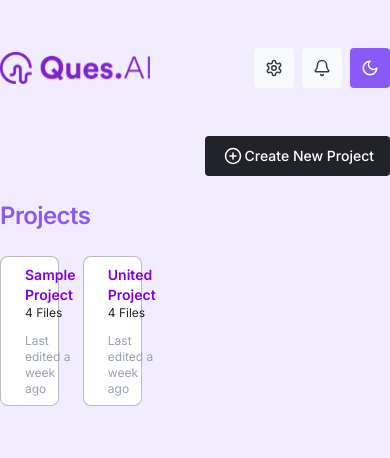
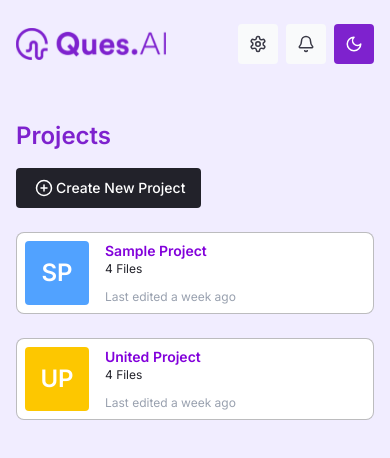
Before and after one commit to AbhilashMadi/Ques.AI, a React (Vite) app in the folder frontend/: page /projects in a window 390 px wide. Shown: the top 458 px of the page. Built offline with nearby package versions, Linux system fonts and the light colour scheme.

Commit message:
feat: responsive fixes

```diff
--- a/frontend/src/App.tsx
+++ b/frontend/src/App.tsx
@@ -21,6 +21,7 @@
 
 // Private Pages
 const ProjectsPage = lazy(() => import('@pages/projects-page'));
+const ProjectDashboard = lazy(() => import('@pages/project-dashboard'));
 
 function App() {
   return (
@@ -43,6 +44,7 @@
           <Route element={<PrivateLayout />}>
             <Route index element={<Navigate to={SitePaths.PROJECTS} replace />} />
             <Route path={SitePaths.PROJECTS.replace('/', '')} element={<ProjectsPage />} />
+            <Route path={SitePaths.PROJECT_DASHBOARD()} element={<ProjectDashboard />} />
           </Route>
 
           {/* Fallback Route */}
--- a/frontend/src/components/common/loader.tsx
+++ b/frontend/src/components/common/loader.tsx
@@ -2,7 +2,7 @@
 import { tubeSpinner } from '@assets';
 
 const Loader: FC = () => {
-  return (<main className="min-h-screen flex-center">
+  return (<main className="min-h-screen bg-background flex-center">
     <img src={tubeSpinner}
       height={50}
       width={50}
--- a/frontend/src/components/empty-projects.tsx
+++ b/frontend/src/components/empty-projects.tsx
@@ -9,27 +9,34 @@
 }
 
 const EmptyProjects: FC<IEmptyProjectsProps> = ({ onCreateProjectPress }) => {
-  return (<section className="flex-center h-[calc(100dvh-8rem)]">
-    <div className="max-w-3xl text-center space-y-10">
-      <h1 className="text-h1 text-primary">Create a New Project</h1>
+  return (
+    <section className="flex items-center justify-center px-4 sm:px-8 py-8 h-[calc(100dvh-8rem)]">
+      <div className="w-full max-w-3xl text-center space-y-8 sm:space-y-10">
+        <h1 className="text-3xl sm:text-4xl font-bold text-primary text-balance">
+          Create a New Project
+        </h1>
+
+        <div className="w-full max-w-xs mx-auto sm:max-w-sm md:max-w-md">
           <img
             src={emptyProjectImg}
             alt={SiteConfig.appName}
             loading="lazy"
             decoding="async"
-        height={400}
-        width={400}
-        className="h-56 w-full" />
-      <p className="text-muted">
+            className="w-full h-auto object-contain aspect-[4/3]"
+          />
+        </div>
+
+        <p className="text-muted text-sm sm:text-base text-balance">
           Ques.AI is an intuitive web application that streamlines podcast project management, upload workflows, and AI-powered transcription editing. Designed with usability in mind, it empowers podcasters to efficiently manage their content pipeline from creation to transcription.
         </p>
-      <Button
-        onClick={onCreateProjectPress}
-        className="bg-foreground">
-        <PlusIcon height={18} />{' '}Create New Project
+
+        <Button onClick={onCreateProjectPress} className="bg-foreground flex gap-2 mx-auto">
+          <PlusIcon height={18} />
+          Create New Project
         </Button>
       </div>
-  </section>)
-}
+    </section>
+  );
+};
 
 export default EmptyProjects;
--- a/frontend/src/components/project-card.tsx
+++ b/frontend/src/components/project-card.tsx
@@ -27,7 +27,7 @@
   const avatarBg = useMemo(() => avatarColors[Math.floor(Math.random() * avatarColors.length)],
     [project[ServerKeys.PROJECT_ID]]);
 
-  return (<Link to={SitePaths.PROJECT_DETAILS(project.projectId)}>
+  return (<Link to={SitePaths.PROJECT_DASHBOARD(project.projectId)}>
     <li
       className="border border-card-foreground/30 p-2 rounded bg-card flex gap-4 items-center max-w-md hover:shadow-md hover:scale-105 transition-all"
       role="button">
--- a/frontend/src/components/projects-list.tsx
+++ b/frontend/src/components/projects-list.tsx
@@ -13,18 +13,32 @@
     projectId: '2',
     projectName: 'United Project'
   }
-]
+];
 
-const ProjectsList: FC = () => {
-  return (<ul className="max-w-7xl mx-auto w-full">
-    <div className="flex justify-end">
-      <Button className="bg-foreground">
-        <PlusIcon height={18} />{' '}Create New Project
-      </Button>
-    </div>
-    <h3 className="text-h3 text-primary my-6">Projects</h3>
-    <ul className="grid grid-cols-5 gap-6">{projects.map((o) => <ProjectCard key={o.projectId} project={o} />)}</ul>
-  </ul>)
+interface IProjectsListProps {
+  onCreateProjectPress: () => void;
 }
 
+const ProjectsList: FC<IProjectsListProps> = ({ onCreateProjectPress }) => {
+  return (
+    <section className="w-full max-w-7xl mx-auto px-4 sm:px-6 lg:px-6 xl:px-0 py-8">
+      {/* Header: Button & Title */}
+      <div className="flex flex-col sm:flex-row sm:items-center sm:justify-between gap-4">
+        <h3 className="text-2xl sm:text-3xl font-semibold text-primary">Projects</h3>
+        <Button className="bg-foreground self-start sm:self-auto" onClick={onCreateProjectPress}>
+          <PlusIcon height={18} />
+          Create New Project
+        </Button>
+      </div>
+
+      {/* Projects Grid */}
+      <ul className="mt-6 grid grid-cols-1 sm:grid-cols-2 md:grid-cols-3 lg:grid-cols-4 gap-6">
+        {projects.map((project) => (
+          <ProjectCard key={project.projectId} project={project} />
+        ))}
+      </ul>
+    </section>
+  );
+};
+
 export default ProjectsList;
--- a/frontend/src/components/projects-page-header.tsx
+++ b/frontend/src/components/projects-page-header.tsx
@@ -6,22 +6,31 @@
 import ThemeSwitch from '@components/common/theme-switch';
 
 const ProjectsPageHeader: FC = () => {
-  return (<header className="flex justify-center">
-    <div className="py-12 flex grow justify-between items-center max-w-7xl">
+  return (
+    <header className="flex justify-center px-4 sm:px-6">
+      <div className="py-6 flex flex-wrap w-full justify-between items-center gap-4 max-w-7xl">
+        <div className="flex-shrink-0">
           <img
             src={logoPrimaryImg}
             alt={SiteConfig.appName}
             loading="lazy"
             decoding="async"
             height={150}
-        width={150} />
-      <div className="flex gap-2">
-        <Button size="icon" variant="secondary"><GearIcon height={18} /></Button>
-        <Button size="icon" variant="secondary"><BellIcon height={18} /></Button>
+            width={150}
+          />
+        </div>
+        <div className="flex gap-2 items-center flex-wrap sm:flex-nowrap">
+          <Button size="icon" variant="secondary">
+            <GearIcon height={18} />
+          </Button>
+          <Button size="icon" variant="secondary">
+            <BellIcon height={18} />
+          </Button>
           <ThemeSwitch />
         </div>
       </div>
-  </header>)
-}
+    </header>
+  );
+};
 
 export default ProjectsPageHeader;
--- a/frontend/src/configs/site-config.ts
+++ b/frontend/src/configs/site-config.ts
@@ -9,7 +9,7 @@
 
   /* PRIVATE ROUTES */
   PROJECTS: '/projects',
-  PROJECT_DETAILS: (projectId: string) => `/projects/${projectId}`,
+  PROJECT_DASHBOARD: (projectId: string = ':projectId') => `/projects/${projectId}`,
 
   /* UPLOAD FLOW */
   ADD_PODCAST: (projectId: string) => `/projects/${projectId}/add-podcast`,
--- a/frontend/src/css/globals.css
+++ b/frontend/src/css/globals.css
@@ -14,7 +14,7 @@
     --popover: 0 0% 100%;
     --popover-foreground: 240 10% 15%;
 
-    --primary: 258 90% 66%;
+    --primary: 272, 72%, 47%;
     --primary-foreground: 0 0% 100%;
 
     --secondary: 210 20% 98%;
--- /dev/null
+++ b/frontend/src/pages/project-dashboard.tsx
@@ -0,0 +1,7 @@
+import { useParams } from 'react-router-dom'
+
+export default function ProjectDashboard() {
+  const { projectId } = useParams();
+
+  return (<>Project Dashboard - {projectId}</>)
+}
--- a/frontend/src/pages/projects-page.tsx
+++ b/frontend/src/pages/projects-page.tsx
@@ -10,6 +10,7 @@
 
 export default function ProjectsPage() {
   const [modalOpen, setModalOpen] = useState<boolean>(false);
+
   const form = useForm<CreateProjectInput>({
     initialValues: {
       [ServerKeys.PROJECT_NAME]: ''
@@ -33,7 +34,7 @@
       {
         [1].length === 0
           ? <EmptyProjects onCreateProjectPress={toggleModal} />
-          : <ProjectsList />
+          : <ProjectsList onCreateProjectPress={toggleModal} />
       }
     </main>
   </>
```
Lines whose indentation alone changed are shown as unchanged.
